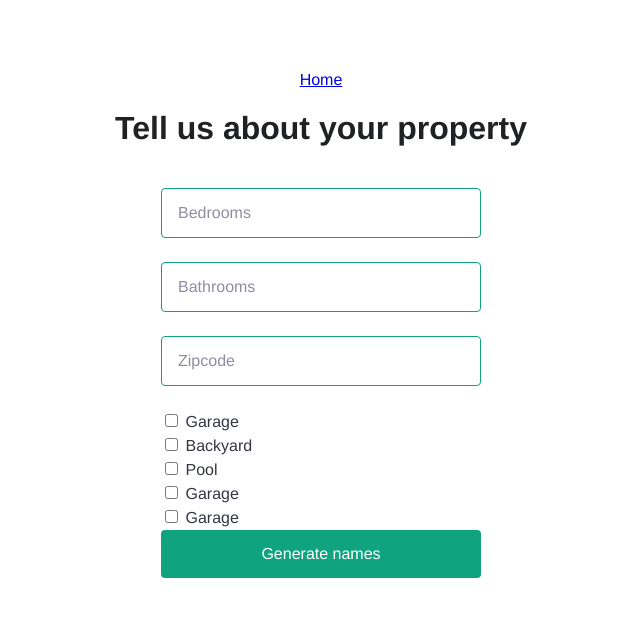
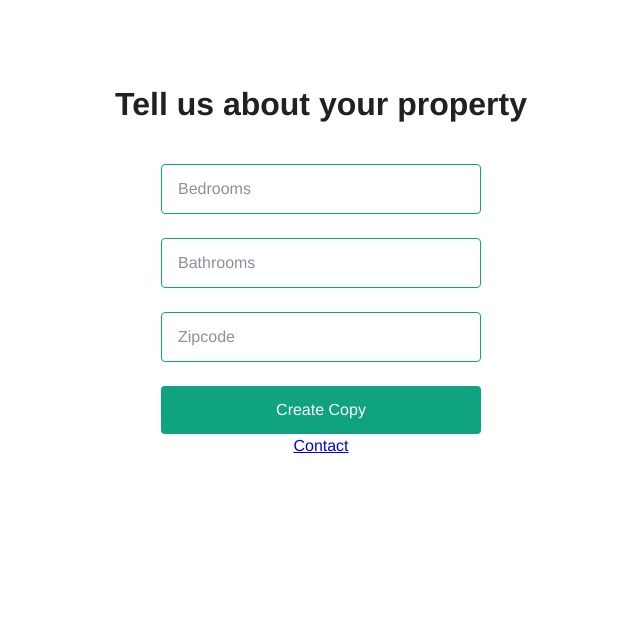
Before and after one commit to jgrossberg/python-franklin, a Flask app: template templates/index.html in a window 1280 px wide. Shown: the top 617 px of the page, without its empty margins (319-959 px from the left). Run offline with Flask 2, Linux system fonts and the light colour scheme; the template is opened without the code that fills it, so the values that code supplies are empty; some web fonts are replaced.

Commit message:
create config for checkbox form items

```diff
--- a/app.py
+++ b/app.py
@@ -1,16 +1,24 @@
 import os
 
 import openai
+
+
 from flask import Flask, redirect, render_template, request, url_for
+
+import config
 
 app = Flask(__name__)
 openai.api_key = os.getenv("OPENAI_API_KEY")
 
+@app.route("/contact")
+def contact():
+    return render_template("contact.html")
 
 @app.route("/", methods=("GET", "POST"))
 def index():
     if request.method == "POST":
-        bedroom_count = request.form["bedroomCount"]
+        bedroom_count = request.form["bedroom-count"]
+        bathroom_count = request.form["bathroom-count"]
         try:
             response = openai.Completion.create(
             model="text-davinci-002",
@@ -23,7 +31,7 @@ def index():
             return redirect(url_for("index", result="error"))
 
     result = request.args.get("result")
-    return render_template("index.html", result=result)
+    return render_template("index.html", checkboxes=config.checkboxes, result=result)
 
 
 def generate_prompt(bedroom_count):
--- /dev/null
+++ b/config.py
@@ -0,0 +1,6 @@
+checkboxes = [
+    {'name': 'Garage'},
+    {'name': 'Backyard'},
+    {'name': 'Pool'},
+    {'name': 'Waterfront'},
+    {'name': 'Open Floorplan'}]
--- a/templates/index.html
+++ b/templates/index.html
@@ -10,47 +10,27 @@
 </head>
 
 <body>
-  <a href="/home.html">Home</a>
-
-
-
   <h3>Tell us about your property</h3>
   <form action="/" method="post">
 
-    <input type="text" name="bedroomCount" placeholder="Bedrooms" />
-    <input type="text" name="bathroomCount" placeholder="Bathrooms" />
+    <input type="text" name="bedroom-count" placeholder="Bedrooms" />
+    <input type="text" name="bathroom-count" placeholder="Bathrooms" />
     <input type="text" name="zipcode" placeholder="Zipcode" />
 
-    <div>
+    {% for checkbox in checkboxes %}
+      <div>
+        <input type="checkbox" name={{checkbox.name}} name={{checkbox.name}} >
+        <label for={{checkbox.name}}>{{checkbox.name}}</label>
+      </div>
+    {% endfor %}
 
-      <input type="checkbox" name="garage" name="garage" required>
-      <label for="garage">Garage</label>
-    </div>
-
-    <div>
-      <input type="checkbox" name="backyard" name="backyard" required>
-      <label for="backyard">Backyard</label>
-    </div>
-
-    <div>
-      <input type="checkbox" name="pool" name="pool" required>
-      <label for="pool">Pool</label>
-    </div>
-
-    <div>
-      <input type="checkbox" name="garage" name="garage" required>
-      <label for="garage">Garage</label>
-    </div>
-
-    <div>
-
-      <input type="checkbox" name="garage" name="garage" required>
-      <label for="garage">Garage</label>
-    </div>
-
-    <input type="submit" value="Generate names" />
+    <input type="submit" value="Create Copy" />
   </form>
   {% if result %}
   <div class="result">{{ result }}</div>
   {% endif %}
+
+  <a href="/contact">Contact</a>
+
+
 </body>
```
Also changed, not shown: templates/contact.html (+3 -13 lines).
